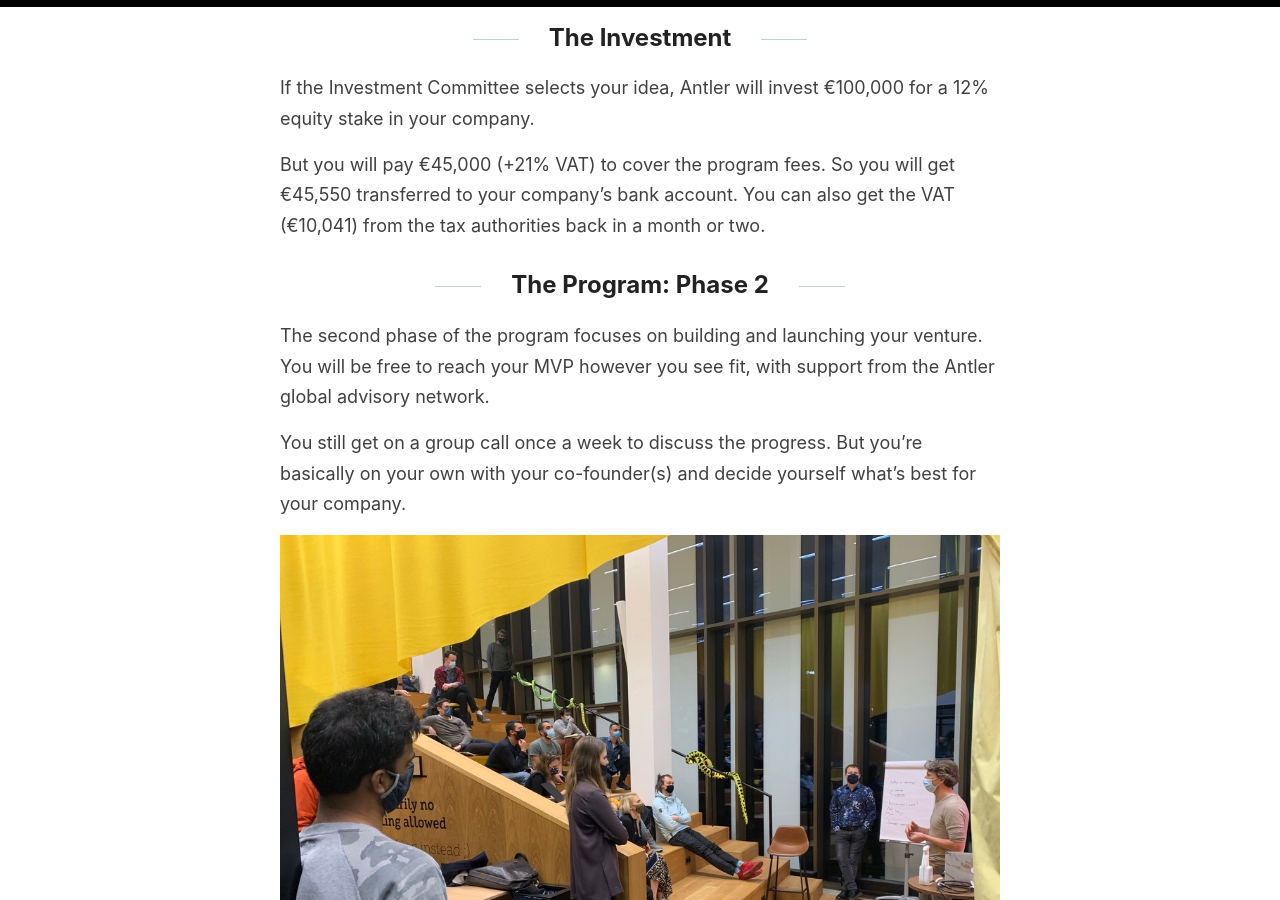
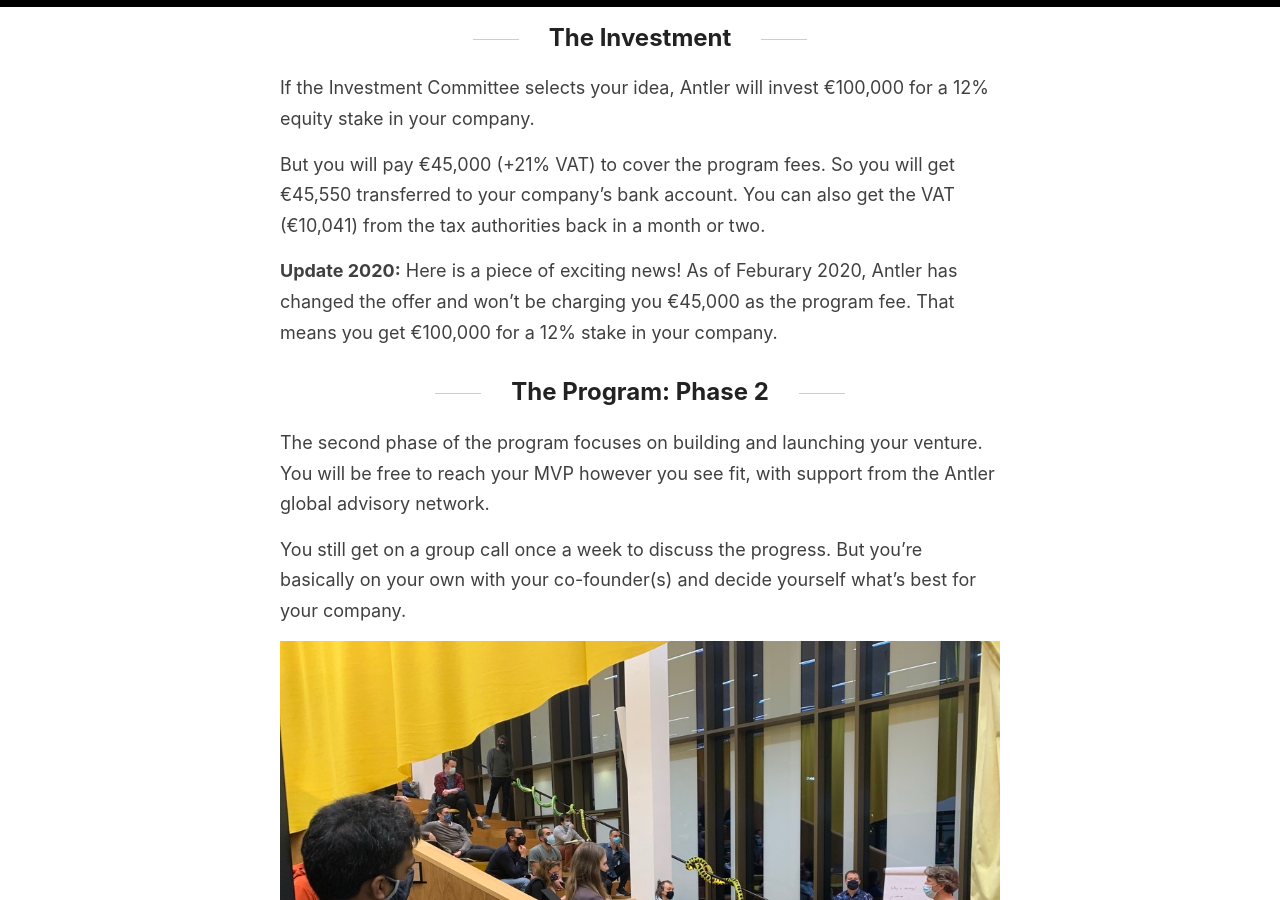
Before and after one commit to ptcodes/ptcodes.github.io, a Jekyll site: the page built from _posts/2021-04-16-antler-vc-program-review.md, in a window 1280 px wide and 900 px high, scrolled down 3732 px. Built offline with Jekyll 4.4.1, drawn with Linux system fonts in a browser that asks for light colours; comment, search, counter and statistics services are not loaded.

Commit message:
add an update of the antler program

```diff
--- a/_posts/2021-04-16-antler-vc-program-review.md
+++ b/_posts/2021-04-16-antler-vc-program-review.md
@@ -72,6 +72,8 @@ If the Investment Committee selects your idea, Antler will invest €100,000 for
 
 But you will pay €45,000 (+21% VAT) to cover the program fees. So you will get €45,550 transferred to your company’s bank account. You can also get the VAT (€10,041) from the tax authorities back in a month or two.
 
+**Update 2020:** Here is a piece of exciting news! As of Feburary 2020, Antler has changed the offer and won't be charging you €45,000 as the program fee. That means you get €100,000 for a 12% stake in your company.
+
 ## The Program: Phase 2
 
 The second phase of the program focuses on building and launching your venture. You will be free to reach your MVP however you see fit, with support from the Antler global advisory network.
```
